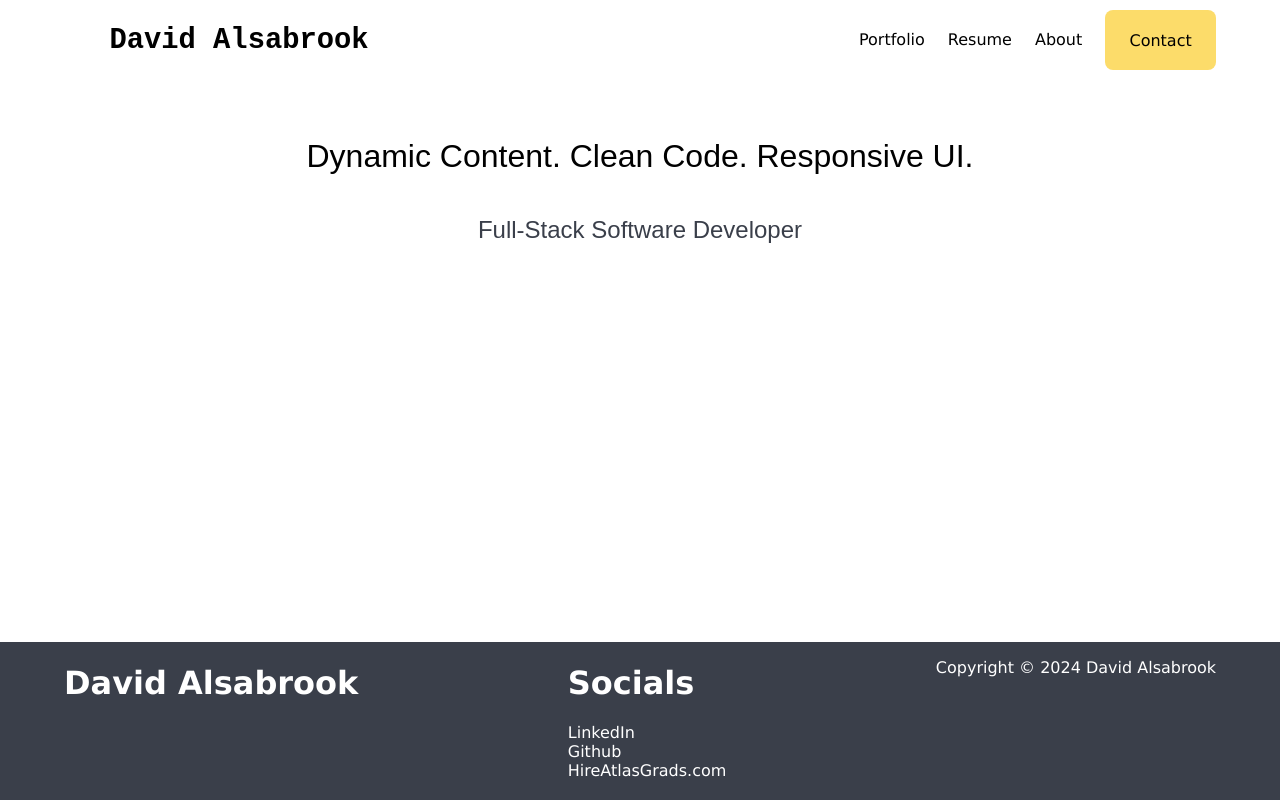
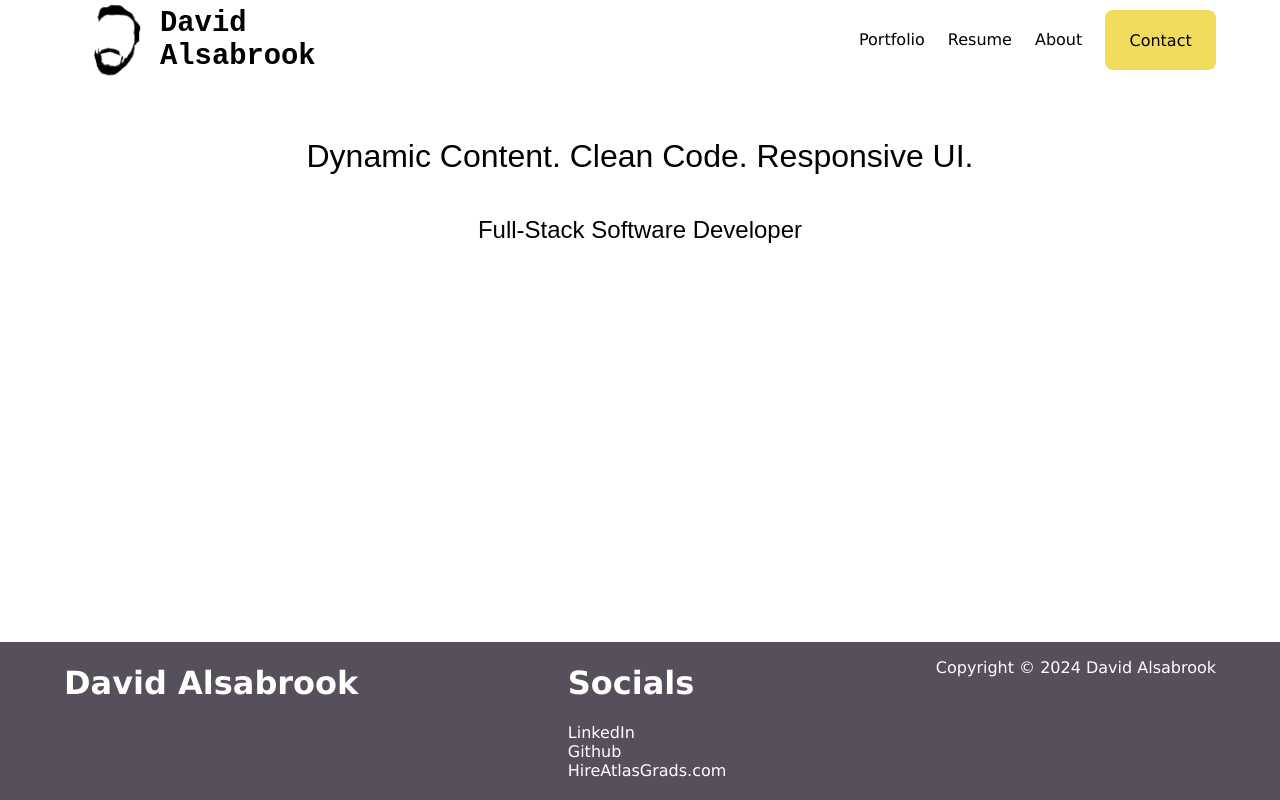
Before and after one commit to DAlsabrook/Portfolio_Web_page, a React (Create React App) app in the folder portfolio/: page / in a window 1280 px wide. Built offline with nearby package versions, Linux system fonts and the light colour scheme.

Commit message:
Changing some color palette things and added a logo

```diff
--- a/portfolio/public/index.html
+++ b/portfolio/public/index.html
@@ -2,7 +2,7 @@
 <html lang="en">
   <head>
     <meta charset="utf-8" />
-    <link rel="icon" href="%PUBLIC_URL%/favicon.ico" />
+    <link rel="icon" href="%PUBLIC_URL%/Silhouette-logo.png" />
     <meta name="viewport" content="width=device-width, initial-scale=1" />
     <meta name="theme-color" content="#000000" />
     <meta
@@ -24,7 +24,7 @@
       work correctly both with client-side routing and a non-root public URL.
       Learn how to configure a non-root public URL by running `npm run build`.
     -->
-    <title>David Alsabrook: Full Stack</title>
+    <title>David Alsabrook: Full Stack Web Dev</title>
   </head>
   <body>
     <noscript>You need to enable JavaScript to run this app.</noscript>
--- a/portfolio/src/App.css
+++ b/portfolio/src/App.css
@@ -3,12 +3,22 @@
 
 /* CSS Variables */
 :root {
-  --primary-color: #000000;
+  --color-black: #000000;
   /* Used for article text, sub-titles,and page titles */
-  --secondary-color: #3a3f4a;
+
+  --color-white: #ffffff;
+  /* Background of site, cards, text */
+
+  --color-davys-grey: #55505C;
   /* Used for footer, titles, and page subtitles */
-  --accent-color: #fcdc6a;
+
+  --color-rust: #A24915;
+
+  --color-accent-naples-yellow: #F2DC5D;
   /* Used for some buttons and title decoration */
+
+  --color-accent-blue: #78A1BB;
+
   --font-text: Verdana,
     Arial,
     Helvetica,
@@ -20,6 +30,9 @@
 /* Some global styling things */
 * {
   box-sizing: border-box;
+}
+html {
+  background-color: var(--color-white);
 }
 
 /* All decoration and behavior removed from anchors */
@@ -105,8 +118,8 @@ li {
   font-family: 'Courier New', monospace;
   font-size: larger;
   display: flex;
-  justify-content: space-evenly;
-  width: 100vw;
+  justify-content: space-between;
+  width: 90vw;
 }
 
 .nav-logo-button {
@@ -114,6 +127,12 @@ li {
   display: flex;
   justify-content: center;
   align-items: center;
+  width: 250px;
+}
+
+.nav-logo-button img {
+  height: 90px;
+  margin-right: -5%;
 }
 
 .nav-links-open {
@@ -153,7 +172,7 @@ li {
 }
 
 .contact-btn {
-  background-color: var(--accent-color);
+  background-color: var(--color-accent-naples-yellow);
   height: 60px;
   width: 120px;
   border-radius: 8px;
@@ -168,7 +187,7 @@ li {
 }
 
 footer {
-  background-color: var(--secondary-color);
+  background-color: var(--color-davys-grey);
   bottom: 0;
   width: 100%;
   display: flex;
@@ -181,7 +200,7 @@ footer {
   flex-direction: column;
   justify-content: space-between;
   width: 100%;
-  color: white;
+  color: var(--color-white);
   padding-left: 5%;
   padding-right: 5%;
   padding-bottom: 20px;
--- a/portfolio/src/App.js
+++ b/portfolio/src/App.js
@@ -8,6 +8,7 @@ import About from "./components/About.js"
 import Contact from "./components/Contact.js"
 import Resume from "./components/Resume.js"
 import { Squash as Hamburger } from 'hamburger-react'
+import logo from './images/Silhouette-logo.png';
 
 // Stylesheets
 import './App.css';
@@ -39,7 +40,10 @@ function App() {
           <div className='content-container'>
             <div className='nav-bar-content'>
               <div className="nav-logo">
-                <Link to="/" className="nav-logo-button"><h1>David Alsabrook</h1></Link>
+                <Link to="/" className="nav-logo-button">
+                  <img src={logo} alt='logo'></img>
+                  <h1>David Alsabrook</h1>
+                </Link>
                 <div className='hamburger'>
                   <Hamburger
                     toggled={isNavOpen}
```
Also changed, not shown: portfolio/public/Silhouette-logo.png (added), portfolio/src/images/Silhouette-logo.png (added).
